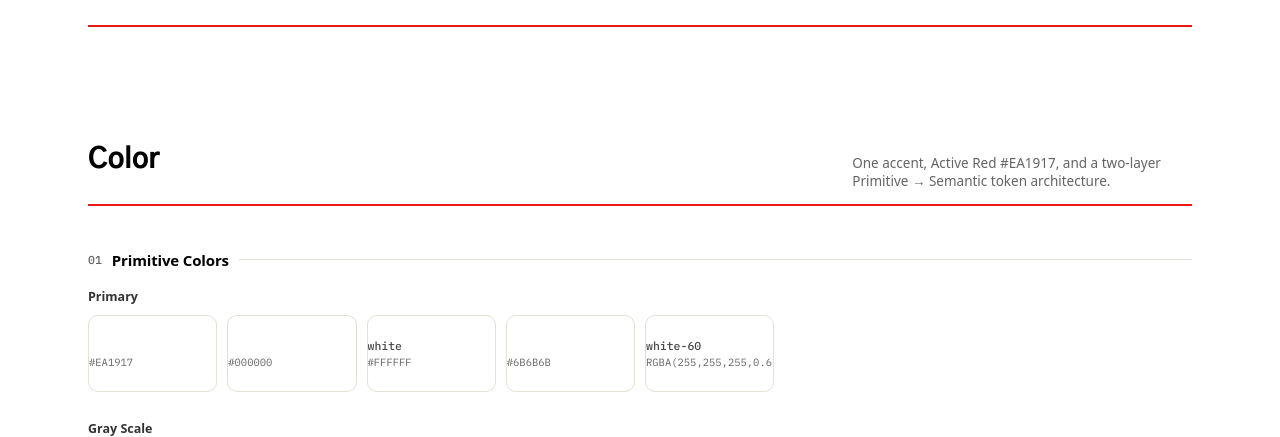
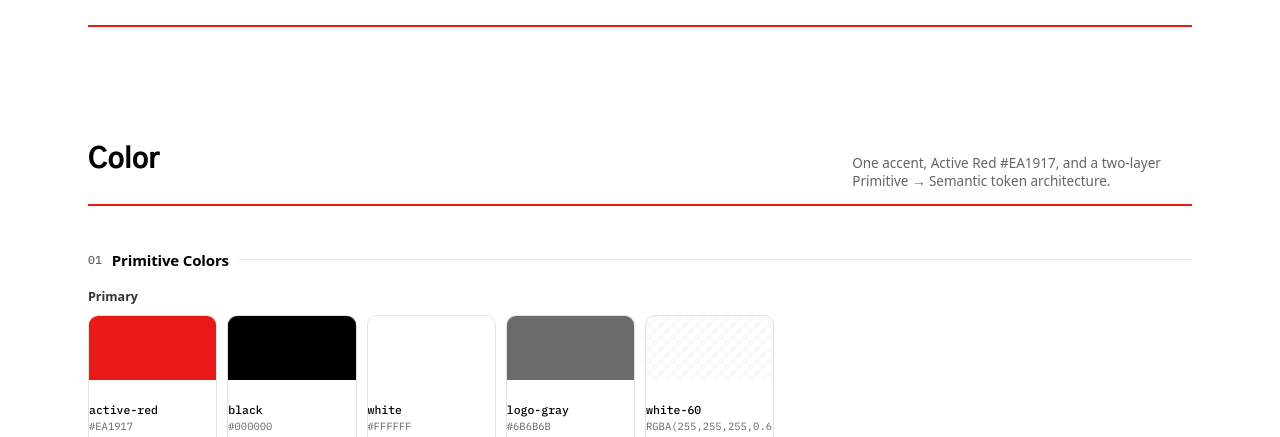
Before and after one commit to sgk15/test0101, a plain HTML site: page index.html in a window 1280 px wide. Shown: the part 313-750 px from the top of the page. Drawn offline with Linux system fonts and the light colour scheme; a web font is replaced by a local one.

Commit message:
Fix color chip rendering and hex code display in Primitive Colors section

```diff
--- a/index.html
+++ b/index.html
@@ -167,6 +167,7 @@
   .swatch:hover{transform:translateY(-1px); box-shadow:var(--shadow-card);}
   .swatch:active{transform:translateY(0);}
   .swatch .chip{
+    display:block;
     height:64px; width:100%;
     background-image:
       linear-gradient(var(--chip-color), var(--chip-color)),
@@ -545,31 +546,6 @@
 
   function esc(s){ return String(s).replace(/&/g,"&amp;").replace(/</g,"&lt;"); }
 
-  /* ---------------- luminance-aware label color ---------------- */
-  function hexToRgb(hex){
-    var m = hex.match(/^#([0-9a-f]{6})$/i);
-    if(!m) return null;
-    var n = parseInt(m[1],16);
-    return [(n>>16)&255, (n>>8)&255, n&255];
-  }
-  function rgbaToRgb(str){
-    var m = str.match(/rgba?\(\s*([\d.]+)\s*,\s*([\d.]+)\s*,\s*([\d.]+)/i);
-    if(!m) return null;
-    return [+m[1], +m[2], +m[3]];
-  }
-  function luminance(rgb){
-    var srgb = rgb.map(function(v){
-      v/=255;
-      return v<=0.03928 ? v/12.92 : Math.pow((v+0.055)/1.055,2.4);
-    });
-    return 0.2126*srgb[0]+0.7152*srgb[1]+0.0722*srgb[2];
-  }
-  function labelColorFor(colorStr){
-    var rgb = colorStr.charAt(0)==="#" ? hexToRgb(colorStr) : rgbaToRgb(colorStr);
-    if(!rgb) return "#000000";
-    return luminance(rgb) > 0.5 ? "rgba(0,0,0,0.72)" : "rgba(255,255,255,0.92)";
-  }
-
   /* ---------------- copy to clipboard ---------------- */
   function copy(text, flashEl){
     if(navigator.clipboard && navigator.clipboard.writeText){
@@ -651,15 +627,6 @@
     semMount.appendChild(block);
   });
 
-  /* set readable label color on every chip via CSS var, based on computed luminance */
-  document.querySelectorAll(".swatch, .tok-row .dot").forEach(function(el){
-    var raw = el.style.getPropertyValue("--chip-color");
-    if(!raw) return;
-    if(el.classList.contains("swatch")){
-      el.querySelector(".name") && (el.querySelector(".name").style.color = labelColorFor(raw));
-    }
-  });
-
   /* ---------------- render typography specimens ---------------- */
   var specMount = document.getElementById("specimen-mount");
   SPECIMENS.forEach(function(s){
```
